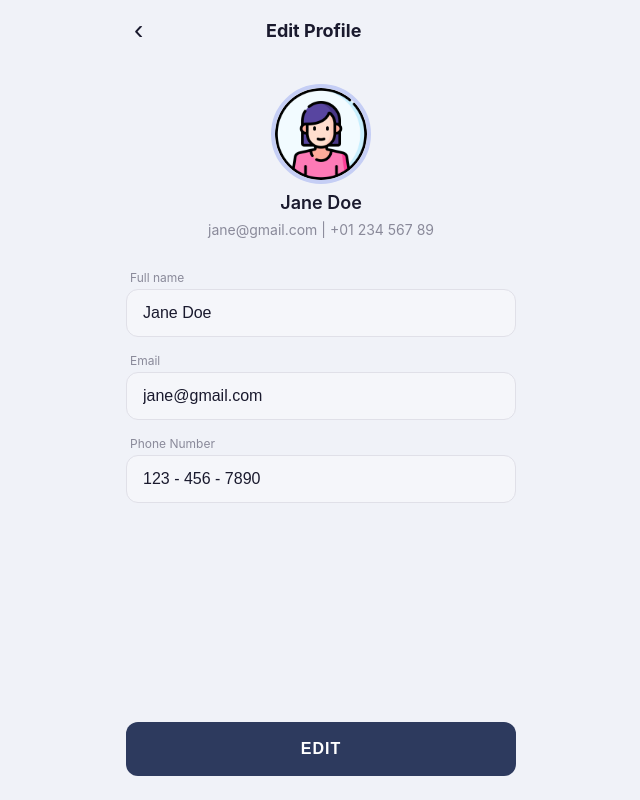
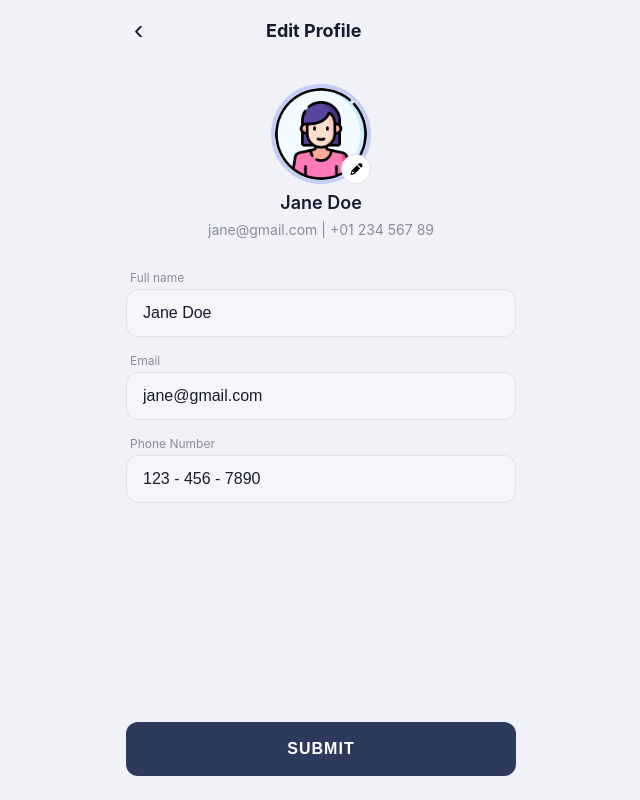
Before and after one commit to DHV28/weather-app, a Vue app: page /profile in a window 1280 px wide. Both pictures are taken after a click on the button "EDIT". Shown: the whole page, without its empty margins (319-959 px from the left). Built offline with nearby package versions, Linux system fonts and the light colour scheme.

Commit message:
feat: implement edit & submit on Profile page

```diff
--- a/package.json
+++ b/package.json
@@ -10,6 +10,9 @@
     "lint": "eslint . --ext .ts,.vue"
   },
   "dependencies": {
+    "@fortawesome/fontawesome-svg-core": "^7.3.1",
+    "@fortawesome/free-solid-svg-icons": "^7.3.1",
+    "@fortawesome/vue-fontawesome": "^3.3.3",
     "vue": "^3.5.41",
     "vue-router": "^4.6.4"
   },
--- a/src/components/atoms/AvatarImage.vue
+++ b/src/components/atoms/AvatarImage.vue
@@ -26,7 +26,7 @@ defineEmits<{
       aria-label="Change profile photo"
       @click="$emit('edit')"
     >
-      ✏️
+      <FontAwesomeIcon :icon="['fas', 'pencil']" style="color: rgb(0, 0, 0);" />
     </button>
   </div>
 </template>
--- a/src/components/organisms/ProfileForm.vue
+++ b/src/components/organisms/ProfileForm.vue
@@ -1,8 +1,10 @@
 <script setup lang="ts">
 // Organism: ProfileForm
-// Static UI for the Edit Profile page — shows avatar, user info, and read-only fields.
-// Edit functionality will be wired up in a later commit.
+// Two modes:
+//   - View mode (isEditing = false): fields readonly, no pencil, button says EDIT
+//   - Edit mode (isEditing = true): fields editable, pencil on avatar, button says SUBMIT
 
+import { ref, reactive } from 'vue'
 import avatarImg from '../../assets/avatar.png'
 import AvatarImage from '../atoms/AvatarImage.vue'
 import BaseInput from '../atoms/BaseInput.vue'
@@ -10,27 +12,66 @@ import BaseButton from '../atoms/BaseButton.vue'
 
 const PLACEHOLDER_AVATAR = avatarImg
 
+// Controls which mode we are in
+const isEditing = ref(false)
+
+// Holds the editable form values
+const form = reactive({
+  fullName: 'Jane Doe',
+  email: 'jane@gmail.com',
+  phone: '123 - 456 - 7890',
+})
+
+function handleButtonClick() {
+  if (!isEditing.value) {
+    // EDIT clicked — switch to edit mode
+    isEditing.value = true
+  } else {
+    // SUBMIT clicked — save and return to view mode
+    isEditing.value = false
+  }
+}
 </script>
 
 <template>
   <div class="profile-form">
-    <!-- Avatar + display name and contact info -->
+    <!-- Avatar: pencil icon only appears in edit mode -->
     <div class="profile-form__avatar-section">
-      <AvatarImage :src="PLACEHOLDER_AVATAR" alt="Jane Doe profile photo" />
-      <p class="profile-form__name">Jane Doe</p>
-      <p class="profile-form__meta">jane@gmail.com | +01 234 567 89</p>
+      <AvatarImage
+        :src="PLACEHOLDER_AVATAR"
+        alt="Profile photo"
+        :editable="isEditing"
+      />
+      <p class="profile-form__name">{{ form.fullName }}</p>
+      <p class="profile-form__meta">{{ form.email }} | +01 234 567 89</p>
     </div>
 
-    <!-- Read-only fields showing current profile data -->
+    <!-- Fields: readonly in view mode, editable in edit mode -->
     <div class="profile-form__fields">
-      <BaseInput label="Full name" model-value="Jane Doe" :readonly="true" />
-      <BaseInput label="Email" model-value="jane@gmail.com" type="email" :readonly="true" />
-      <BaseInput label="Phone Number" model-value="123 - 456 - 7890" type="tel" :readonly="true" />
+      <BaseInput
+        v-model="form.fullName"
+        label="Full name"
+        :readonly="!isEditing"
+      />
+      <BaseInput
+        v-model="form.email"
+        label="Email"
+        type="email"
+        :readonly="!isEditing"
+      />
+      <BaseInput
+        v-model="form.phone"
+        label="Phone Number"
+        type="tel"
+        :readonly="!isEditing"
+      />
     </div>
 
-    <!-- EDIT button — will trigger edit mode in a future commit -->
+    <!-- Button text switches between EDIT and SUBMIT -->
     <div class="profile-form__action">
-      <BaseButton>EDIT</BaseButton>
+      <BaseButton @click="handleButtonClick">
+        {{ isEditing ? 'SUBMIT' : 'EDIT' }}
+      </BaseButton>
     </div>
   </div>
 </template>
@@ -71,7 +112,6 @@ const PLACEHOLDER_AVATAR = avatarImg
   flex: 1;
 }
 
-/* Pushes the EDIT button to the bottom of the page */
 .profile-form__action {
   margin-top: auto;
   padding-top: 24px;
--- a/src/main.ts
+++ b/src/main.ts
@@ -3,7 +3,15 @@ import './style.css'
 import App from './App.vue'
 import router from './router'
 
-// Create the Vue app
+// FontAwesome setup — register the component globally so any .vue file can use it
+import { library } from '@fortawesome/fontawesome-svg-core'
+import { FontAwesomeIcon } from '@fortawesome/vue-fontawesome'
+import { faPencil } from '@fortawesome/free-solid-svg-icons'
+
+// Add only the icons we use (tree-shaking keeps the bundle small)
+library.add(faPencil)
+
 createApp(App)
-  .use(router) // registers <RouterView> and <RouterLink> globally
+  .use(router)
+  .component('FontAwesomeIcon', FontAwesomeIcon) // registers <FontAwesomeIcon> everywhere
   .mount('#app')
```
Also changed, not shown: 1 other file (tests, documents, lock files or other folders).
